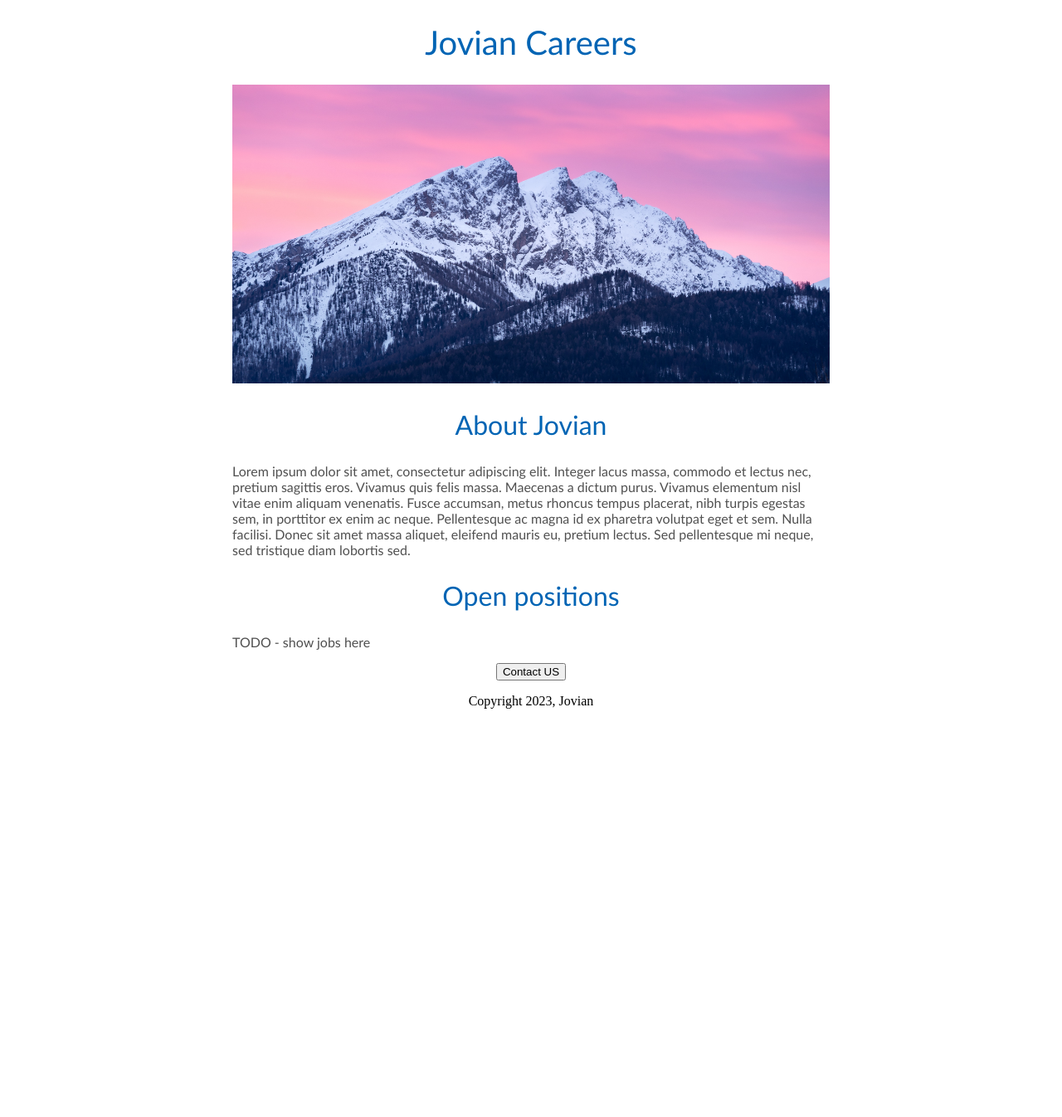
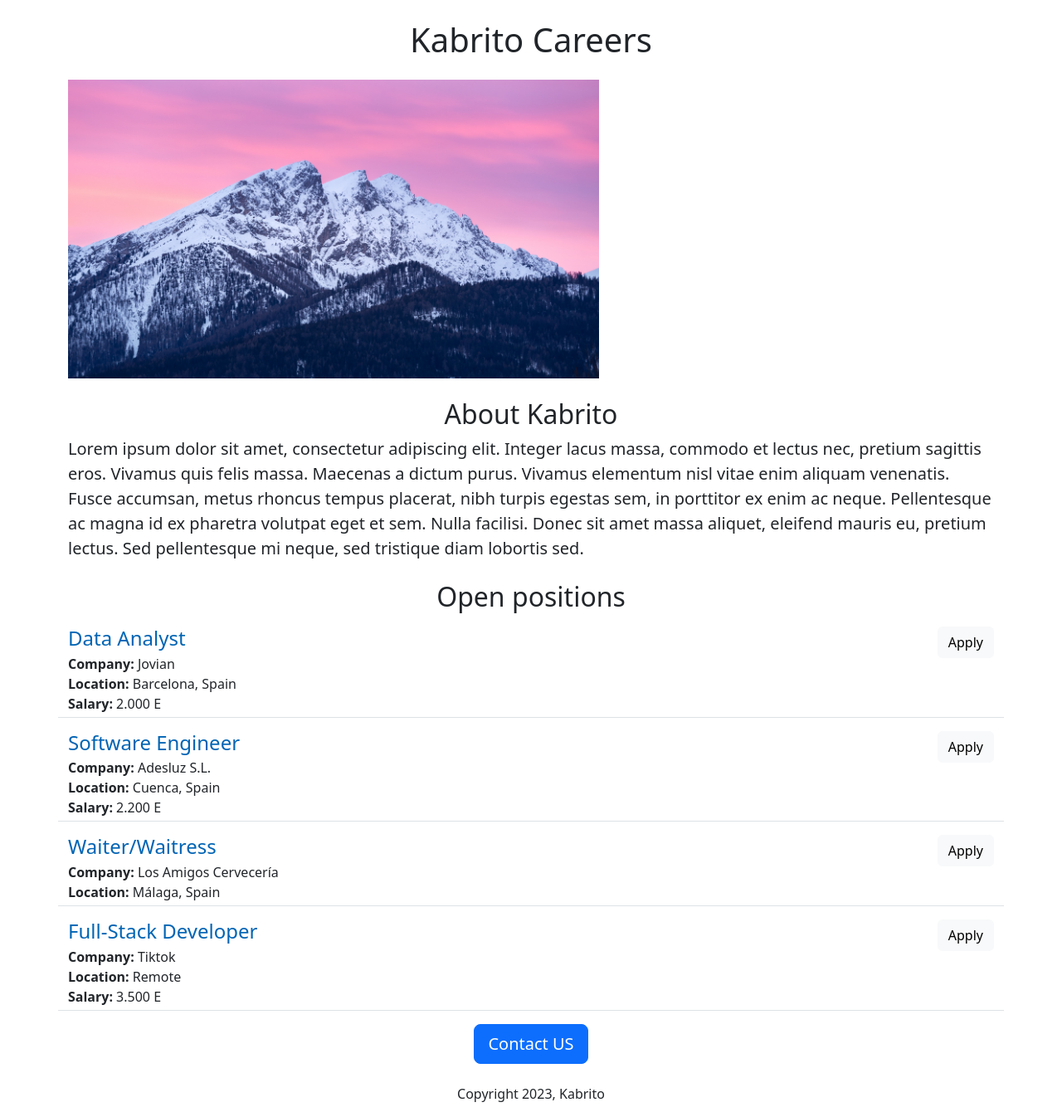
Before and after one commit to Franm99/python-flask-website, a Flask app: page / in a window 1280 px wide. Shown: the whole page at 83% size. Before the commit the page ends 854 px from the top, so only its background shows below. Run offline with Flask 2, Linux system fonts and the light colour scheme.

Commit message:
Added basic Flask functioning

```diff
--- a/templates/home.html
+++ b/templates/home.html
@@ -1,51 +1,27 @@
 <!DOCTYPE html>
 <html>
 <head>
+    <meta charset="utf-8">
+    <meta name="viewport" content="width=device-width, initial-scale=1">
+
     <title>Sample name</title>
+    <link href="https://cdn.jsdelivr.net/npm/bootstrap@5.2.3/dist/css/bootstrap.min.css" rel="stylesheet" integrity="sha384-rbsA2VBKQhggwzxH7pPCaAqO46MgnOM80zW1RWuH61DGLwZJEdK2Kadq2F9CUG65" crossorigin="anonymous">
     <style>
-        h1 {
-            font-size: 40px;
-            font-family:'Trebuchet MS';
-            font-weight: normal;
-            color: rgb(0, 100, 180);
-            text-align: center;
+        #banner {
+            height: 360px;
+
         }
-
-        #banner {
-            width: 100%;
-            height: 360px;
-            object-fit: cover;
-        }
-
-        h2 {
-            font-family: 'Trebuchet MS';
-            font-size: 32px;
-            color:rgb(0, 100, 180);
-            text-align: center;
-            font-weight: normal;
-        }
-
-        .bodytext {
-            font-family: 'Trebuchet MS';
-            color: rgb(80, 80, 80);
-        }
-
-        #container {
-            max-width: 720px;
-            margin: 0 auto 0 auto;
-        }
-
     </style>
 </head>
 
 <body>
-    <div id="container">
+    <div class="container">
 
-    <h1>Jovian Careers</h1>
-    <img id="banner" src="../static/banner.jpg" height="320">
+    <h1 class="text-center mt-4 mb-4">{{company_name}} Careers</h1>
+    <img class="img-fluid" id="banner" src="../static/banner.jpg" height="320">
 
-    <h2>About Jovian</h2>
-    <p class="bodytext">
+    <h2 class="text-center mt-4 mb-2">About {{company_name}}</h2>
+    <p class="lead">
         Lorem ipsum dolor sit amet, consectetur adipiscing elit. Integer lacus massa, commodo et lectus nec, pretium sagittis eros.
         Vivamus quis felis massa. Maecenas a dictum purus. Vivamus elementum nisl vitae enim aliquam venenatis. Fusce accumsan, metus
         rhoncus tempus placerat, nibh turpis egestas sem, in porttitor ex enim ac neque. Pellentesque ac magna id ex pharetra volutpat
@@ -53,14 +29,20 @@
         tristique diam lobortis sed.
     </p>
 
-    <h2>Open positions</h2>
-    <p class="bodytext"> TODO - show jobs here</p>
+    <h2 class="text-center mt-4 mb-2">Open positions</h2>
+    <p>
+        {% for job in jobs %}
+            {% include 'jobitem.html' %}
+        {% endfor %}
+    </p>
 
-    <div style="text-align: center;">
-    <button>Contact US</button>
-    <p>Copyright 2023, Jovian</p>
+    <div class="text-center">
+    <button class="btn btn-primary btn-lg">Contact US</button>
+    <p class="mt-4">Copyright 2023, {{company_name}}</p>
     </div>
 
     </div>
+
+    <script src="https://cdn.jsdelivr.net/npm/bootstrap@5.2.3/dist/js/bootstrap.bundle.min.js" integrity="sha384-kenU1KFdBIe4zVF0s0G1M5b4hcpxyD9F7jL+jjXkk+Q2h455rYXK/7HAuoJl+0I4" crossorigin="anonymous"></script>
 </body>
 </html>
--- /dev/null
+++ b/templates/jobitem.html
@@ -0,0 +1,19 @@
+<div class="border-bottom row" style="margin-bottom: 16px; padding-bottom:4px;">
+    <div class="col-9">
+        <h4 style="color:rgb(0, 100, 180); margin-bottom: 4px; ">{{job['title']}}</h4>
+        <div>
+            <b>Company:</b> {{job['company']}}
+        </div>
+        <div>
+            <b>Location:</b> {{job['location']}}
+        </div>
+        {% if 'salary' in job %}
+        <div>
+            <b>Salary:</b> {{job['salary']}}
+        </div>
+        {% endif %}
+    </div>
+    <div class="col-3 text-end">
+        <button type="button" class="btn btn-light">Apply</button>
+    </div>
+</div>
```
